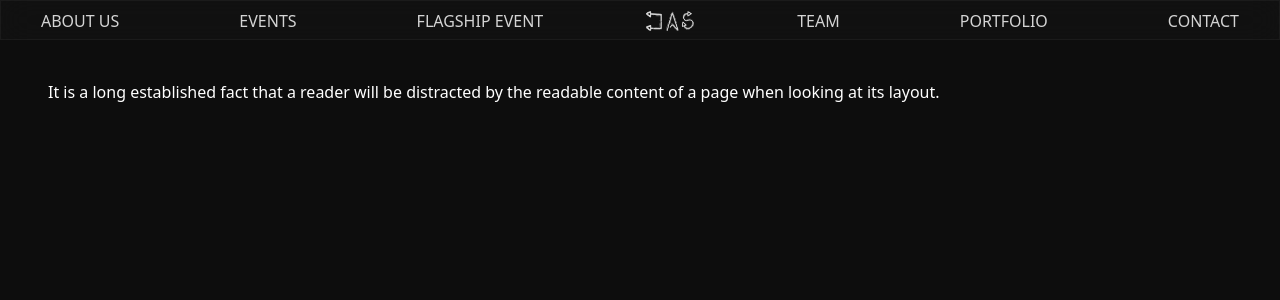
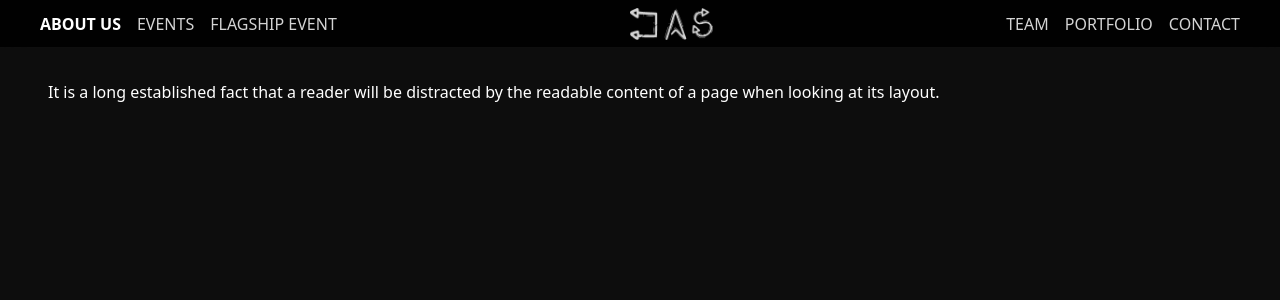
Before and after one commit to ishikamanchanda30/DASBVP, a React (Vite) app: page / in a window 1280 px wide. Shown: the top 300 px of the page. Built offline with nearby package versions, Linux system fonts and the light colour scheme.

Commit message:
Refactor NavBar component for improved layout and styling, adding active link indication and restructuring HTML for better accessibility.

```diff
--- a/src/Components/NavBar.tsx
+++ b/src/Components/NavBar.tsx
@@ -1,48 +1,74 @@
 import React from 'react';
 import { Link, useLocation } from 'react-router-dom';
 import logo from '../assets/logo.png';
+
 const NavBar: React.FC = () => {
     const location = useLocation();
 
+    // Function to determine if a link is active
     const isActive = (path: string) => {
-        return location.pathname === path ? "text-white" : "text-neutral-300";
+        return location.pathname === path
+            ? "text-white font-bold"
+            : "text-neutral-300 hover:text-white transition-colors";
     };
 
     return (
-        <>
-            <div className="w-full h-10 absolute bg-neutral-700/10 border border-neutral-700/20 backdrop-blur-lg  items-center" >
-                <div className=" w-full h-10 justify-between px-10 items-center absolute flex flex-row ">
-                    <div className='flex flex-row gap-30'>
-                        <Link to="/about-us" className={`${isActive('/about-us')} text-36px font-light font-kumbh hover:text-white transition-colors`}>
+        <nav className="fixed top-0 left-0 right-0 z-50 bg-black/90 backdrop-blur-lg border-b border-neutral-700/20 h-12 flex items-center justify-between px-10 space-x-2">
+            {/* Left Section */}
+            <div className="flex gap-4">
+                <Link
+                    to="/about-us"
+                    className={`${isActive('/')}`}
+                >
                     ABOUT US
                 </Link>
-                        <Link to="/events" className={`${isActive('/events')} text-36px font-light font-kumbh hover:text-white transition-colors`}>
+                <Link
+                    to="/events"
+                    className={`${isActive('/events')}`}
+                >
                     EVENTS
                 </Link>
-                        <Link to="/flagship-event" className={` ${isActive('/flagship-event')} text-36px font-light font-kumbh hover:text-white transition-colors`}>
+                <Link
+                    to="/flagship-event"
+                    className={`${isActive('/flagship-event')}`}
+                >
                     FLAGSHIP EVENT
                 </Link>
             </div>
-                    <div className='flex flex-row gap-30'>
 
-                        <Link to="/about-us"> <img src={logo} alt="logo" className='w-12 h-5' /></Link>
+            {/* Centered Logo */}
+            <div className="flex-shrink-0">
+                <Link to="/">
+                    <img
+                        src={logo}
+                        alt="Logo"
+                        className="h-8 w-auto"
+                    />
+                </Link>
             </div>
-                    <div className='flex flex-row gap-30'>
-                        <Link to="/team" className={` ${isActive('/team')} text-36px font-light font-kumbh hover:text-white transition-colors`}>
+
+            {/* Right Section */}
+            <div className="flex gap-4">
+                <Link
+                    to="/team"
+                    className={`${isActive('/team')}`}
+                >
                     TEAM
                 </Link>
-
-                        <Link to="/portfolio" className={` ${isActive('/portfolio')} text-36px font-light font-kumbh hover:text-white transition-colors`}>
+                <Link
+                    to="/portfolio"
+                    className={`${isActive('/portfolio')}`}
+                >
                     PORTFOLIO
                 </Link>
-                        <Link to="/contact" className={`${isActive('/contact')} text-36px font-light font-kumbh hover:text-white transition-colors`}>
+                <Link
+                    to="/contact"
+                    className={`${isActive('/contact')}`}
+                >
                     CONTACT
                 </Link>
             </div>
-                </div>
-
-            </div>
-        </>
+        </nav>
     );
 };
 
```
Lines whose indentation alone changed are shown as unchanged.
